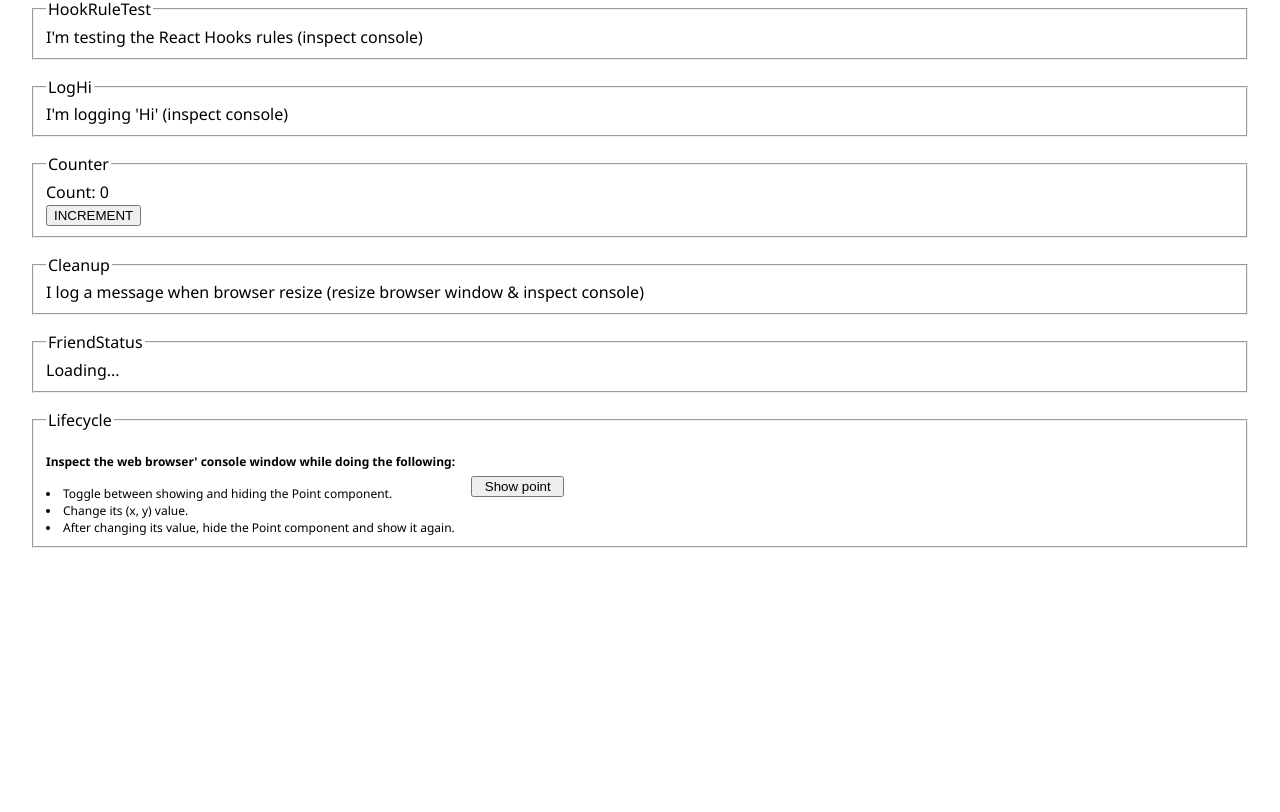
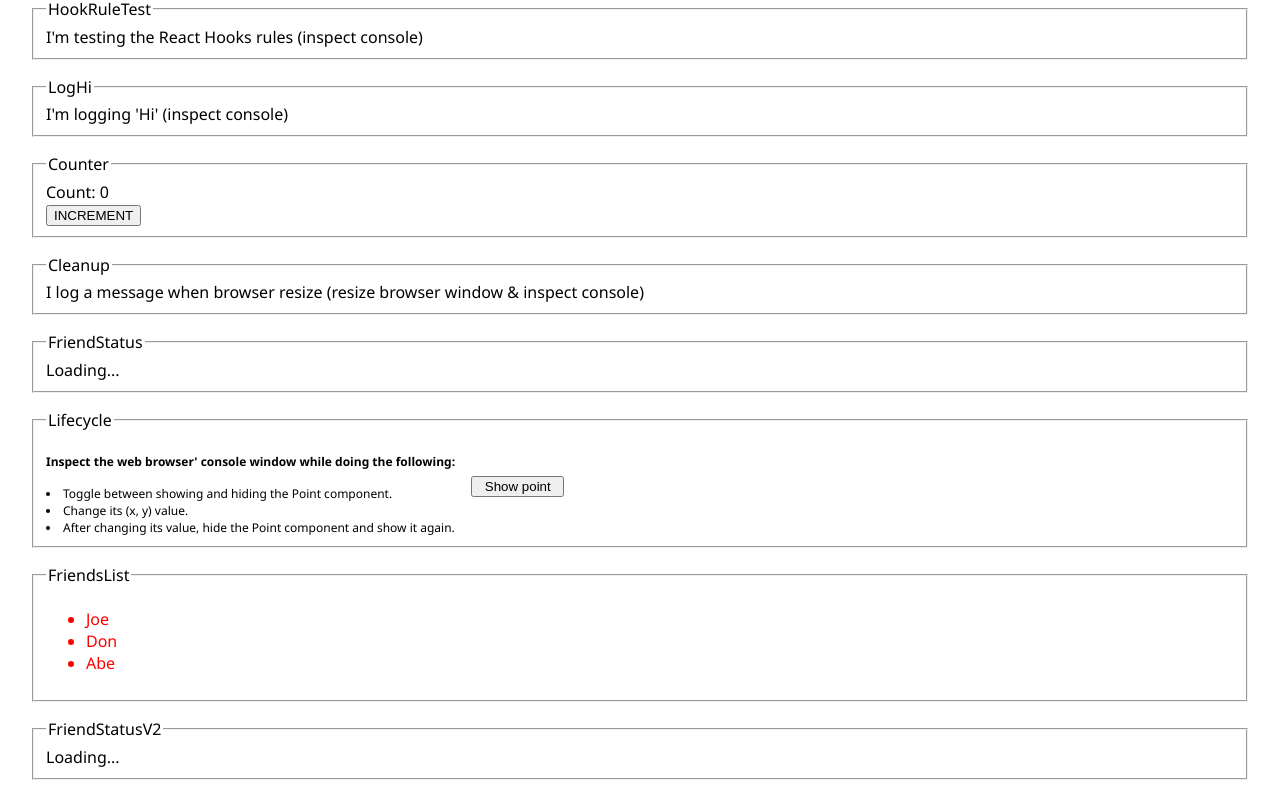
Before and after one commit to Shlomo-Moller/hooks, a React (Create React App) app: page / in a window 1280 px wide. Shown: the part 872-1684 px from the top of the page. Before the commit the page ends 1452 px from the top, so only its background shows below. Built offline with nearby package versions, Linux system fonts and the light colour scheme; the HTML template or start-up script is replaced by a standard one.

Commit message:
Use FriendsList & FriendStatusV2 in App

```diff
--- a/src/App.js
+++ b/src/App.js
@@ -8,6 +8,8 @@ import Cleanup from './components/useEffect/Cleanup'
 import FriendStatus from './components/useEffect/friendStatus/FriendStatus'
 import { friend } from './components/useEffect/friendStatus/util'
 import Lifecycle from './components/useEffect/lifecycle/Lifecycle'
+import FriendsList from './components/Custom Hooks/FriendsList'
+import FriendStatusV2 from './components/Custom Hooks/FriendStatusV2'
 
 const App = () => {
   return (
@@ -32,6 +34,8 @@ const App = () => {
         <Fieldset legend='Lifecycle'   ><Lifecycle                    /></Fieldset>
 
         {/* The "guides\Custom Hooks.md" Section */}
+        <Fieldset legend='FriendsList'   ><FriendsList                    /></Fieldset>
+        <Fieldset legend='FriendStatusV2'><FriendStatusV2 friend={friend} /></Fieldset>
 
       </div>
     </div>
```
